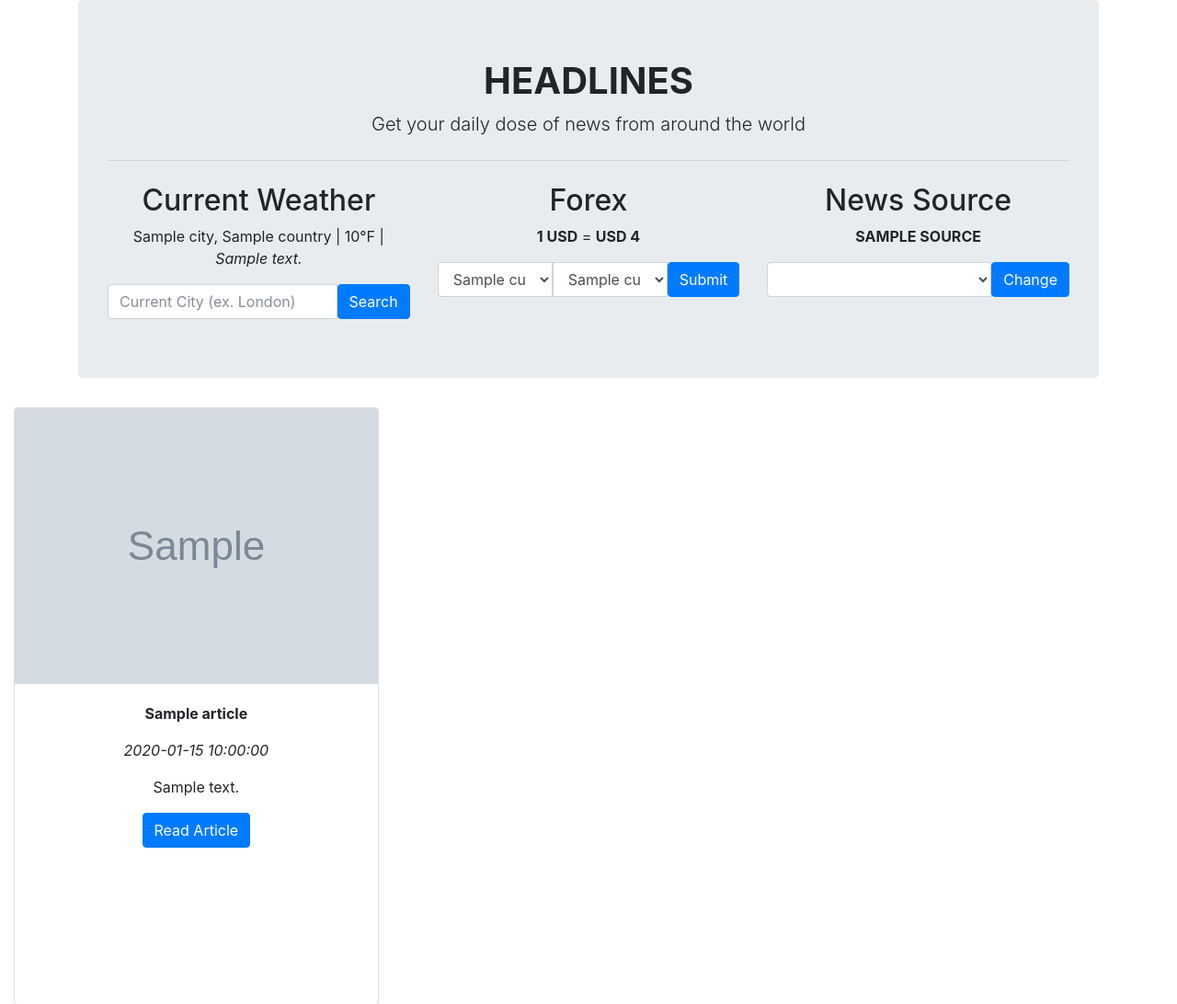
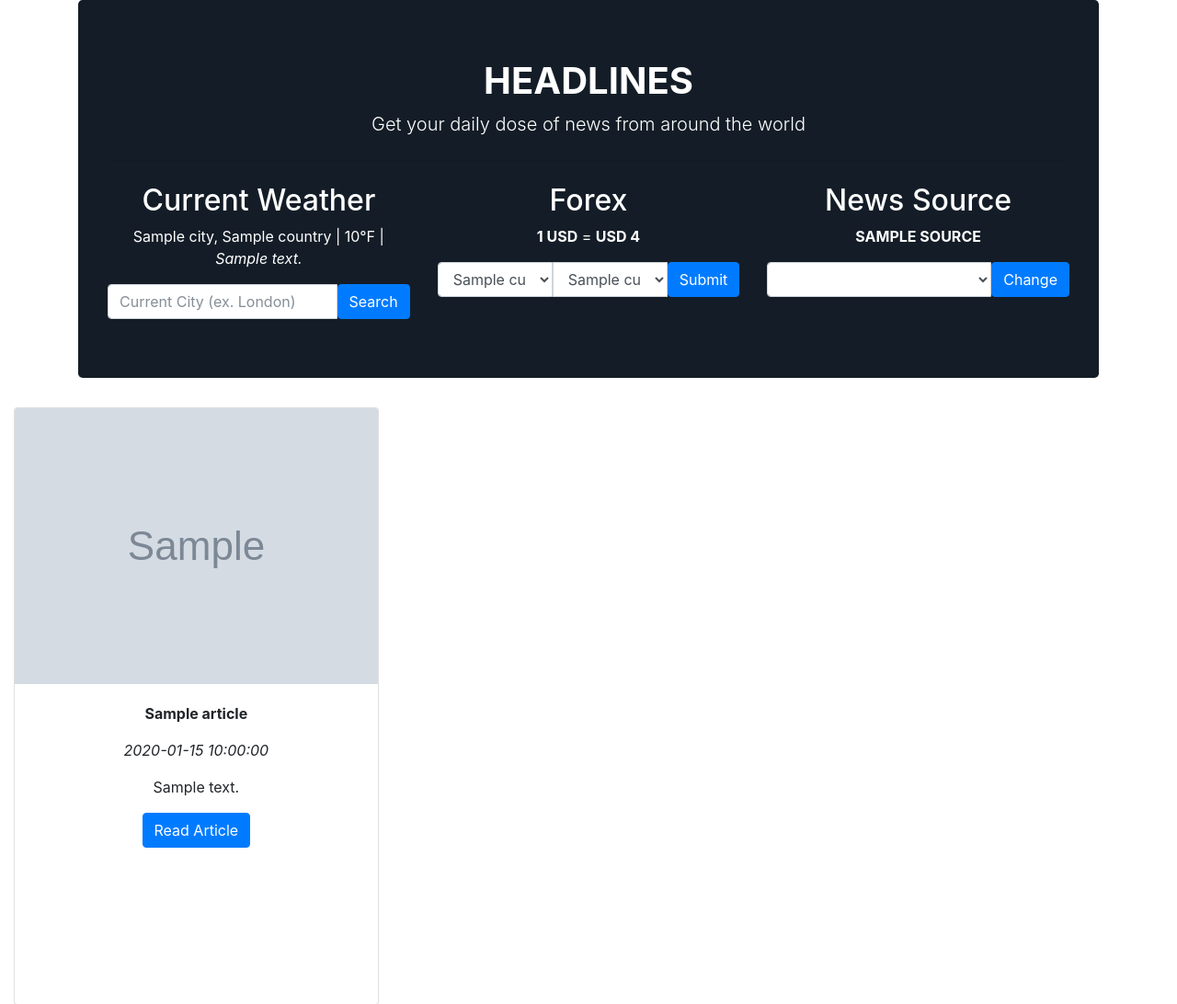
Before and after one commit to alchermd/headlines, a Flask app: template headlines/templates/index.html in a window 1280 px wide. Shown: the top 1092 px of the page at 92% size. Run offline with Flask 2, Linux system fonts and the light colour scheme; the template is opened without the code that fills it: most values are stand-ins (such as "Sample title", 1, 10 or a date in 2020); grey boxes marked "Sample" are stand-in pictures; lists and menus that the app fills with data are empty; parts of the project's set-up code (start-up, migrations or seed data) failed here and were passed over; some libraries are stand-ins or nearby versions.

Commit message:
Customized jumbotron appearance.

```diff
--- a/headlines/static/css/main.css
+++ b/headlines/static/css/main.css
@@ -8,6 +8,11 @@
     max-height: 350px;
 }
 
+.jumbotron {
+    color: white;
+    background-color: #141d27;
+}
+
 h1 {
     font-weight: bolder;
 }
```
